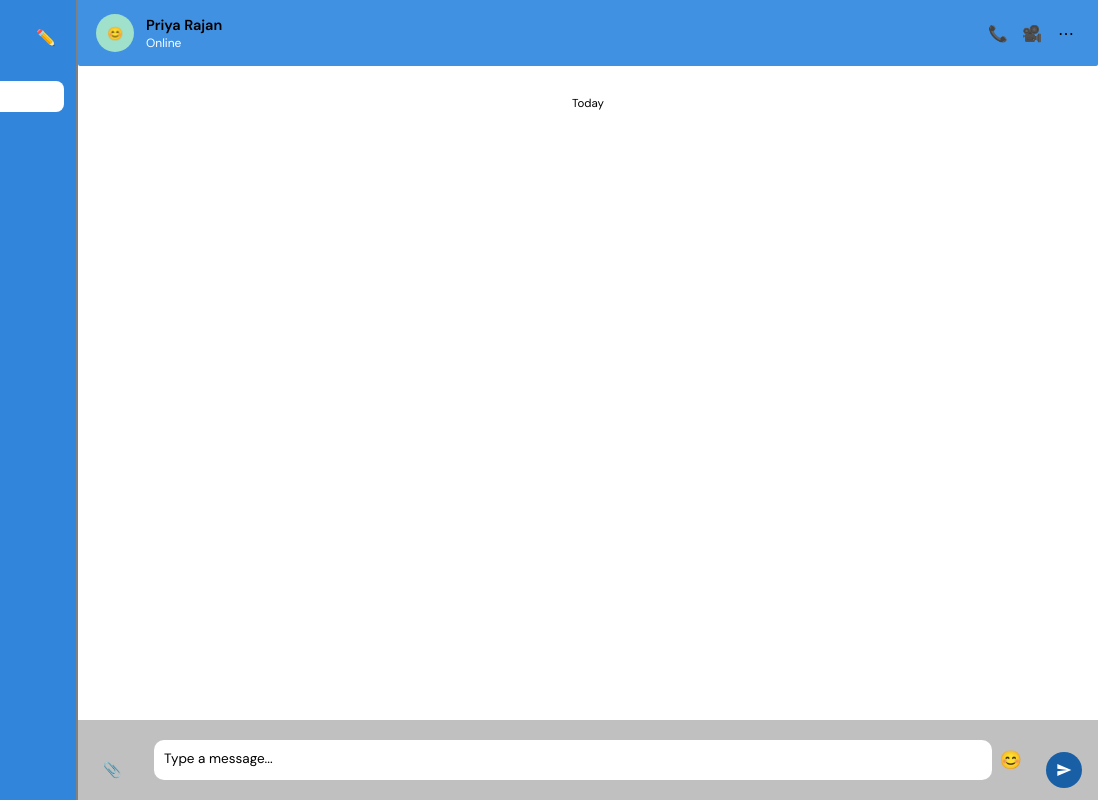
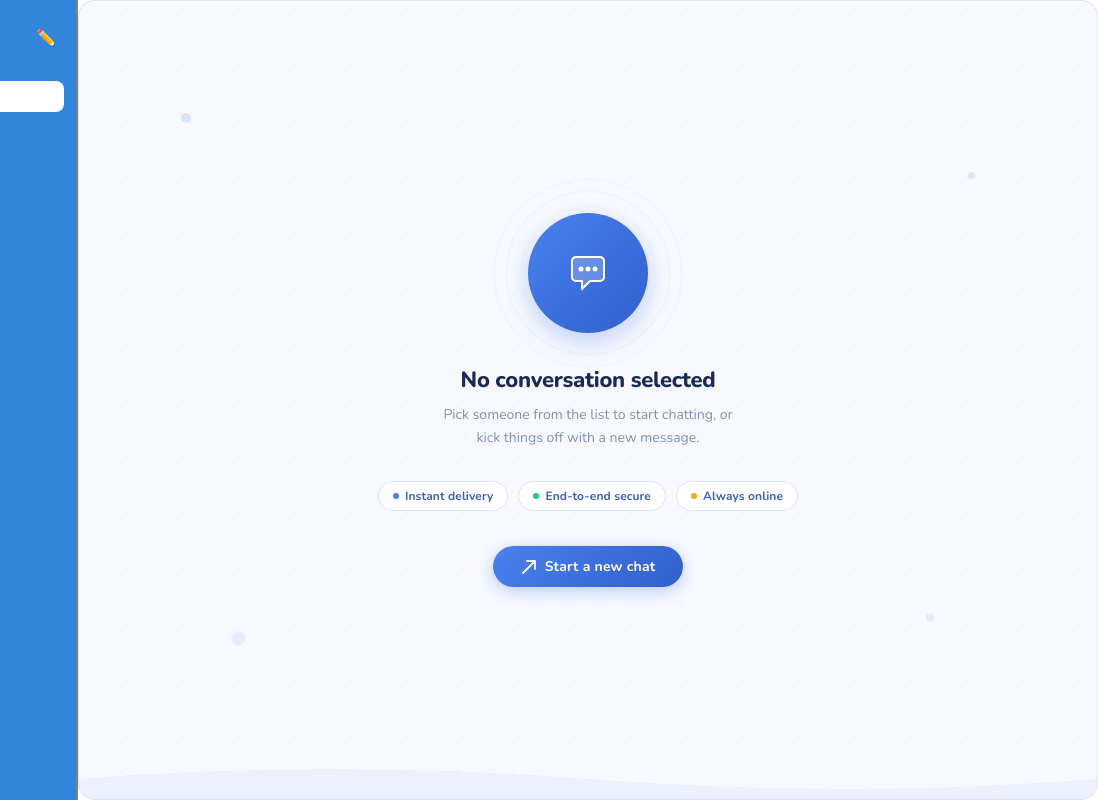
Before and after one commit to sujay543/Chat-Application-Backend, a website: page public/index.html in a window 1280 px wide. Shown: the full height of the page, 182-1280 px from the left. Drawn offline with nearby package versions, Linux system fonts and the light colour scheme; no server answers.

Commit message:
feat: add empty chat UI when no conversation is selected

```diff
--- a/public/index.html
+++ b/public/index.html
@@ -1,6 +1,7 @@
 
 <style>
   @import url('https://fonts.googleapis.com/css2?family=DM+Sans:wght@300;400;500;600&family=DM+Mono:wght@400;500&display=swap');
+  @import url('https://fonts.googleapis.com/css2?family=Nunito:wght@400;600;700;800&display=swap');
 
   * { box-sizing: border-box; margin: 0; padding: 0; }
 
@@ -493,6 +494,191 @@
 .search-input {
   padding: 7px 10px 7px 32px;
 }
+  .chat-empty {
+    height: 100vh;
+    min-height: 480px;
+    display: flex;
+    flex-direction: column;
+    align-items: center;
+    justify-content: center;
+    background: #f8f9ff;
+    border-radius: 16px;
+    position: relative;
+    overflow: hidden;
+    font-family: 'Nunito', sans-serif;
+    padding: 3rem 2rem;
+    border: 0.5px solid #e0e4f0;
+  }
+
+  .dots-bg {
+    position: absolute;
+    inset: 0;
+    opacity: 0.045;
+    background-image:
+      radial-gradient(circle, #3d72e8 1.5px, transparent 1.5px);
+    background-size: 28px 28px;
+    pointer-events: none;
+  }
+
+  .bubble-ring {
+    position: relative;
+    width: 120px;
+    height: 120px;
+    margin-bottom: 2rem;
+  }
+
+  .ring {
+    position: absolute;
+    border-radius: 50%;
+    border: 2px solid;
+    animation: pulse-ring 2.8s ease-out infinite;
+    opacity: 0;
+  }
+  .ring-1 { inset: 0; border-color: rgba(61, 114, 232, 0.35); animation-delay: 0s; }
+  .ring-2 { inset: -16px; border-color: rgba(61, 114, 232, 0.2); animation-delay: 0.5s; }
+  .ring-3 { inset: -32px; border-color: rgba(61, 114, 232, 0.1); animation-delay: 1s; }
+
+  @keyframes pulse-ring {
+    0%   { transform: scale(0.85); opacity: 0.8; }
+    100% { transform: scale(1.15); opacity: 0; }
+  }
+
+  .icon-wrap {
+    position: absolute;
+    inset: 0;
+    display: flex;
+    align-items: center;
+    justify-content: center;
+    background: linear-gradient(135deg, #4a80ef, #3060cc);
+    border-radius: 50%;
+    box-shadow: 0 8px 24px rgba(61,114,232,0.3);
+  }
+
+  .icon-wrap svg {
+    width: 52px;
+    height: 52px;
+  }
+
+  .floating-bubble {
+    position: absolute;
+    border-radius: 50%;
+    animation: float-bubble 5s ease-in-out infinite;
+  }
+  .fb1 { width: 10px; height: 10px; background: #4a80ef; opacity: 0.18; top: 14%; left: 10%; animation-delay: 0s; }
+  .fb2 { width: 7px; height: 7px; background: #3060cc; opacity: 0.13; top: 22%; right: 12%; animation-delay: 1.2s; }
+  .fb3 { width: 13px; height: 13px; background: #6fa0ff; opacity: 0.15; bottom: 18%; left: 15%; animation-delay: 2.5s; }
+  .fb4 { width: 8px; height: 8px; background: #4a80ef; opacity: 0.12; bottom: 22%; right: 16%; animation-delay: 0.7s; }
+
+  @keyframes float-bubble {
+    0%, 100% { transform: translateY(0px) scale(1); }
+    50%       { transform: translateY(-10px) scale(1.05); }
+  }
+
+  .headline {
+    font-size: 22px;
+    font-weight: 800;
+    color: #1a2a55;
+    margin: 0 0 0.5rem;
+    text-align: center;
+    letter-spacing: -0.3px;
+  }
+
+  .subtext {
+    font-size: 14px;
+    color: #7f8fb8;
+    text-align: center;
+    max-width: 300px;
+    line-height: 1.65;
+    margin: 0 0 2rem;
+    font-weight: 500;
+  }
+
+  .chips {
+    display: flex;
+    gap: 10px;
+    flex-wrap: wrap;
+    justify-content: center;
+    margin-bottom: 2.2rem;
+  }
+
+  .chip {
+    display: flex;
+    align-items: center;
+    gap: 6px;
+    background: #fff;
+    border: 1.5px solid #dce4f7;
+    border-radius: 999px;
+    padding: 6px 14px;
+    font-size: 12px;
+    font-weight: 700;
+    color: #3d60b8;
+    letter-spacing: 0.1px;
+    font-family: 'Nunito', sans-serif;
+  }
+
+  .chip-dot {
+    width: 6px;
+    height: 6px;
+    border-radius: 50%;
+    background: #4a80ef;
+  }
+
+  .cta-btn {
+    display: inline-flex;
+    align-items: center;
+    gap: 8px;
+    background: linear-gradient(135deg, #4a80ef, #3060cc);
+    color: #fff;
+    font-family: 'Nunito', sans-serif;
+    font-size: 14px;
+    font-weight: 700;
+    border: none;
+    border-radius: 999px;
+    padding: 11px 28px;
+    cursor: pointer;
+    letter-spacing: 0.2px;
+    box-shadow: 0 4px 16px rgba(61,114,232,0.35);
+    transition: transform 0.15s, box-shadow 0.15s;
+  }
+  .cta-btn:hover {
+    transform: translateY(-2px);
+    box-shadow: 0 8px 24px rgba(61,114,232,0.4);
+  }
+  .cta-btn:active {
+    transform: translateY(0);
+  }
+
+  .mini-arrow {
+    width: 16px;
+    height: 16px;
+    opacity: 0.9;
+  }
+
+  .wave-divider {
+    position: absolute;
+    bottom: 0;
+    left: 0;
+    width: 100%;
+    height: 40px;
+    opacity: 0.06;
+  }
+
+  #sendBtn{
+    border-radius: 50px;
+    padding: 10px 20px;
+    background-color: black;
+    color: white;
+  }
+
+  #sendBtn:hover{
+    cursor: pointer;
+    background-color: gray;
+  }
+
+ #sendBtn:active {
+  background-color: black;
+}
+
 </style>
 
 <div class="app">
@@ -511,39 +697,47 @@
 
   <!-- Chat area -->
   <div class="chat-area">
-    <div class="chat-header">
-      <div class="avatar av-teal" id="activeAvatar">😊</div>
-      <div class="chat-header-info">
-        <div class="chat-header-name" id="activeName">Priya Rajan</div>
-        <div class="chat-header-status">Online</div>
-      </div>
-      <div class="header-actions">
-        <button class="icon-btn">📞</button>
-        <button class="icon-btn">🎥</button>
-        <button class="icon-btn">⋯</button>
-      </div>
+   <div class="chat-empty">
+  <div class="dots-bg"></div>
+  <div class="floating-bubble fb1"></div>
+  <div class="floating-bubble fb2"></div>
+  <div class="floating-bubble fb3"></div>
+  <div class="floating-bubble fb4"></div>
+
+  <div class="bubble-ring">
+    <div class="ring ring-1"></div>
+    <div class="ring ring-2"></div>
+    <div class="ring ring-3"></div>
+    <div class="icon-wrap">
+      <svg viewBox="0 0 52 52" fill="none" xmlns="http://www.w3.org/2000/svg">
+        <path d="M10 14C10 11.8 11.8 10 14 10H38C40.2 10 42 11.8 42 14V30C42 32.2 40.2 34 38 34H28L20 42V34H14C11.8 34 10 32.2 10 30V14Z" fill="rgba(255,255,255,0.22)" stroke="white" stroke-width="2" stroke-linejoin="round"/>
+        <circle cx="19" cy="22" r="2.5" fill="white"/>
+        <circle cx="26" cy="22" r="2.5" fill="white"/>
+        <circle cx="33" cy="22" r="2.5" fill="white"/>
+      </svg>
     </div>
+  </div>
 
-    <div class="messages" id="messages">
-      <div class="date-divider">Today</div>
-      <div class="left-messages">
+  <p class="headline">No conversation selected</p>
+  <p class="subtext">Pick someone from the list to start chatting, or kick things off with a new message.</p>
 
-      </div>
-      <div class="right-messages">
+  <div class="chips">
+    <div class="chip"><div class="chip-dot"></div> Instant delivery</div>
+    <div class="chip"><div class="chip-dot" style="background:#22c97e;"></div> End-to-end secure</div>
+    <div class="chip"><div class="chip-dot" style="background:#f5a623;"></div> Always online</div>
+  </div>
 
-      </div>
-    </div>
+  <button class="cta-btn" onclick="sendPrompt('Start a new chat')">
+    <svg class="mini-arrow" viewBox="0 0 16 16" fill="none">
+      <path d="M2 14L14 2M14 2H6M14 2V10" stroke="white" stroke-width="2" stroke-linecap="round" stroke-linejoin="round"/>
+    </svg>
+    Start a new chat
+  </button>
 
-    <div class="input-area">
-      <button class="attach-btn">📎</button>
-      <div class="msg-input-wrap">
-        <textarea id="msgInput" rows="1" placeholder="Type a message..."></textarea>
-        <button class="emoji-btn">😊</button>
-      </div>
-      <button class="send-btn" id="sendBtn">
-        <svg viewBox="0 0 24 24" xmlns="http://www.w3.org/2000/svg"><path d="M2.01 21L23 12 2.01 3 2 10l15 2-15 2z"/></svg>
-      </button>
-    </div>
+  <svg class="wave-divider" viewBox="0 0 680 40" preserveAspectRatio="none">
+    <path d="M0 20 Q170 0 340 20 Q510 40 680 20 L680 40 L0 40 Z" fill="#3060cc"/>
+  </svg>
+   </div>
   </div>
 </div>
 <script src="/socket.io/socket.io.js"></script>
```
Also changed, not shown: public/scripts/index.js (+83 -47 lines), controllers/messageController.js (line endings or trailing spaces).
